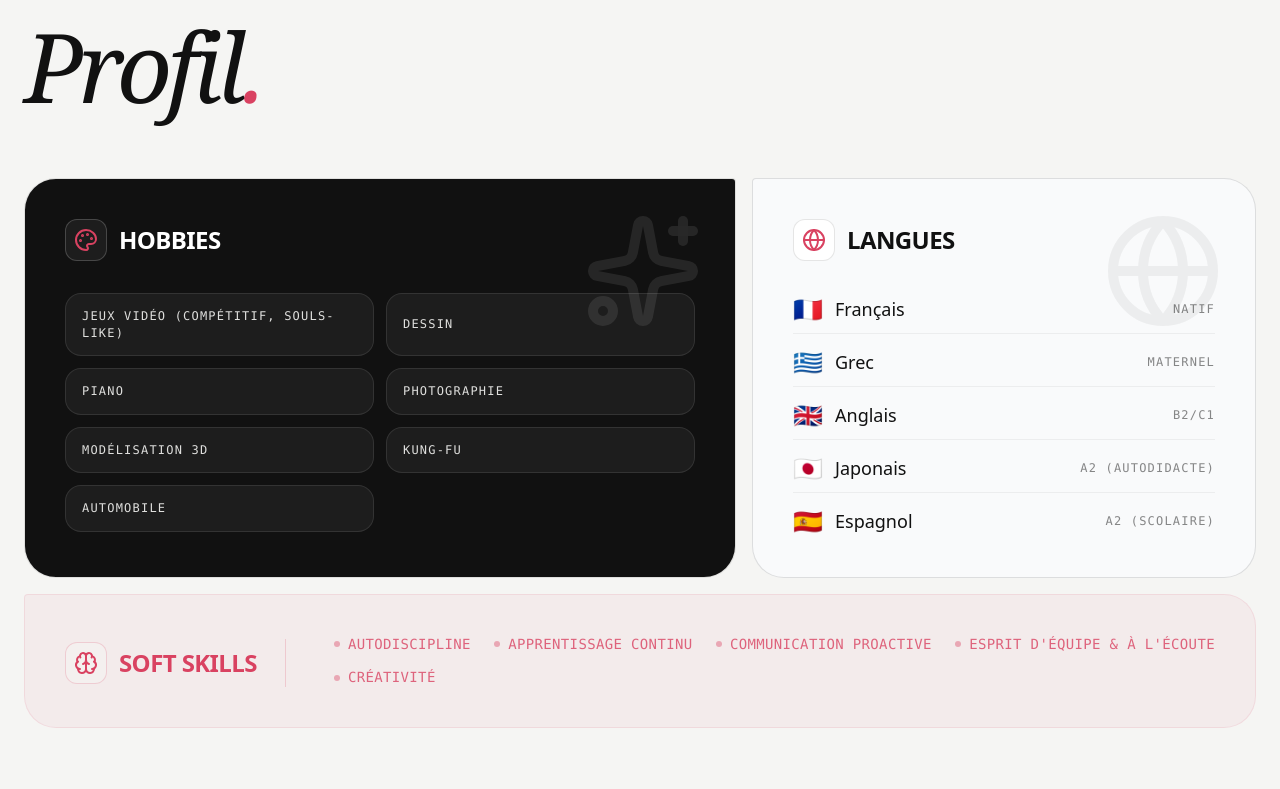
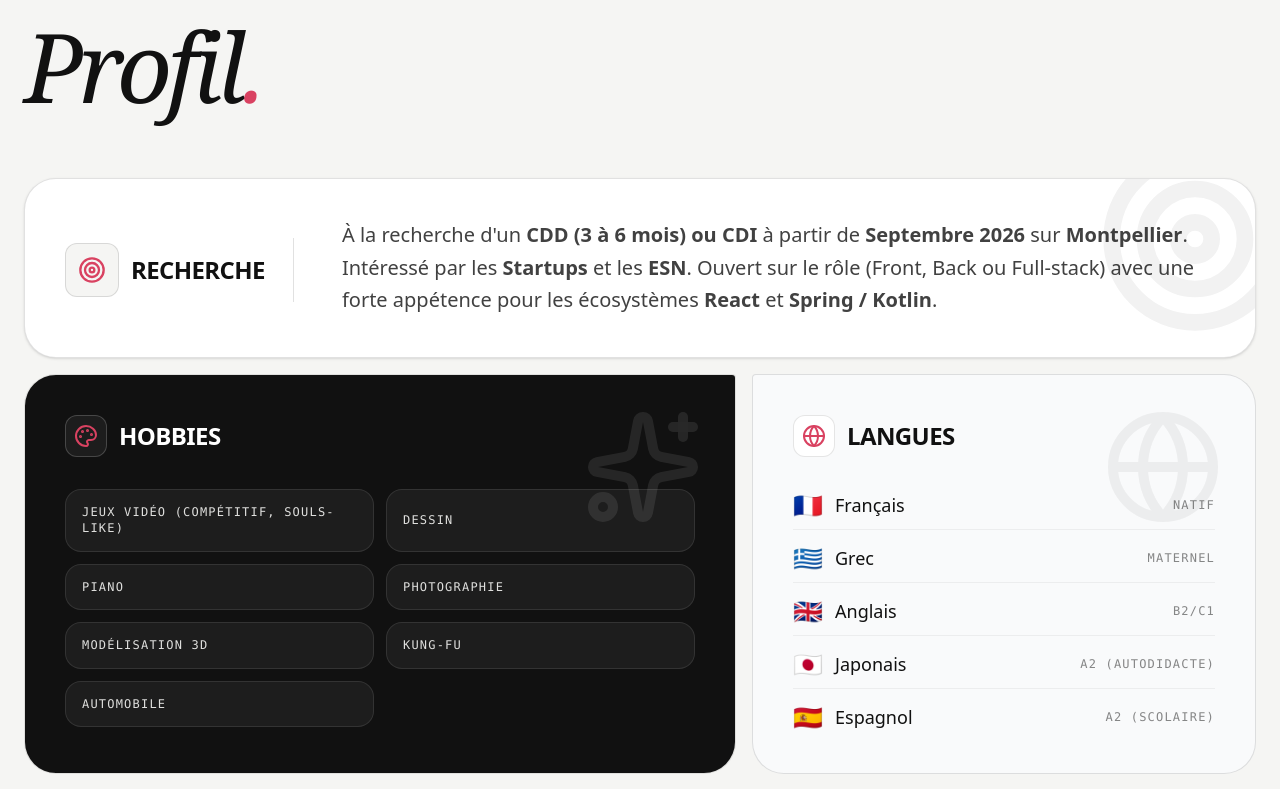
Before and after one commit to theodoredeboisseson/theodoredeboisseson.github.io, a Next.js app: page / in a window 1280 px wide. Shown: the part 880-1669 px from the top of the page. Built offline with nearby package versions, Linux system fonts and the light colour scheme; a web font is replaced by a local one.

Commit message:
feat(about): Add job seeking status section with visual elements and details

```diff
--- a/app/components/sections/AboutSection.tsx
+++ b/app/components/sections/AboutSection.tsx
@@ -1,7 +1,7 @@
 'use client';
 
 import { motion } from 'framer-motion';
-import { Globe, Brain, Sparkles, Palette } from 'lucide-react';
+import { Globe, Brain, Sparkles, Palette, Target } from 'lucide-react';
 
 export default function AboutSection() {
     const languages = [
@@ -34,6 +34,28 @@ export default function AboutSection() {
             </motion.h2>
 
             <div className="grid grid-cols-1 md:grid-cols-12 gap-4 auto-rows-auto">
+                {/* Status/Seeking (Full width or Span 12) - Highlighted */}
+                <motion.div
+                    initial={{ opacity: 0, y: 30 }}
+                    whileInView={{ opacity: 1, y: 0 }}
+                    viewport={{ once: true }}
+                    className="md:col-span-12 bg-white border border-border rounded-4xl rounded-bl-sm md:rounded-bl-4xl p-8 md:p-10 relative overflow-hidden group hover:border-primary/50 transition-colors flex flex-col md:flex-row gap-6 lg:gap-8 items-start md:items-center w-full shadow-sm"
+                >
+                    <div className="absolute -right-10 -top-10 opacity-5 group-hover:opacity-10 transition-opacity">
+                        <Target size={200} />
+                    </div>
+                    <div className="flex items-center gap-3 w-fit pt-1 shrink-0 relative z-10">
+                        <div className="p-3 border border-border rounded-xl bg-background text-primary">
+                            <Target size={28} />
+                        </div>
+                        <h3 className="text-xl md:text-2xl font-bold font-sans uppercase tracking-tight w-fit">Recherche</h3>
+                        <div className="hidden md:block w-px h-16 bg-border mx-4"></div>
+                    </div>
+                    <div className="relative z-10 font-sans text-lg md:text-xl text-foreground/80 leading-relaxed max-w-4xl">
+                        À la recherche d'un <strong>CDD (3 à 6 mois) ou CDI</strong> à partir de <strong>Septembre 2026</strong> sur <strong>Montpellier</strong>.
+                        Intéressé par les <strong>Startups</strong> et les <strong>ESN</strong>. Ouvert sur le rôle (Front, Back ou Full-stack) avec une forte appétence pour les écosystèmes <strong>React</strong> et <strong>Spring / Kotlin</strong>.
+                    </div>
+                </motion.div>
                 {/* Hobbies Card (Larger, Span 7) */}
                 <motion.div
                     initial={{ opacity: 0, x: -30 }}
```
